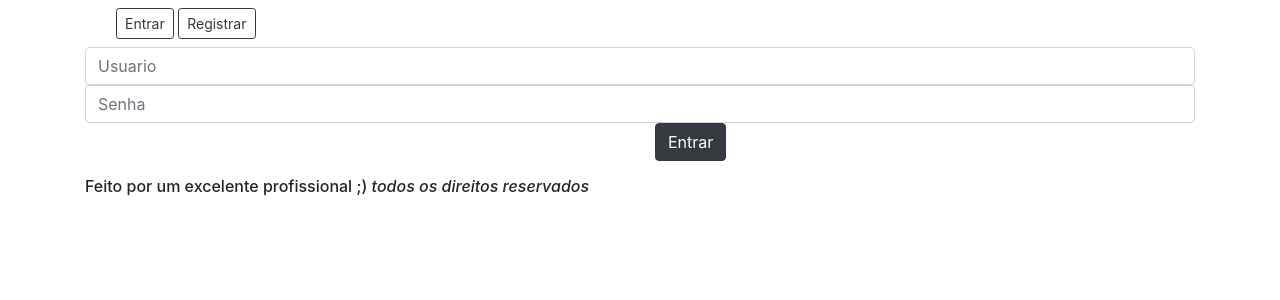
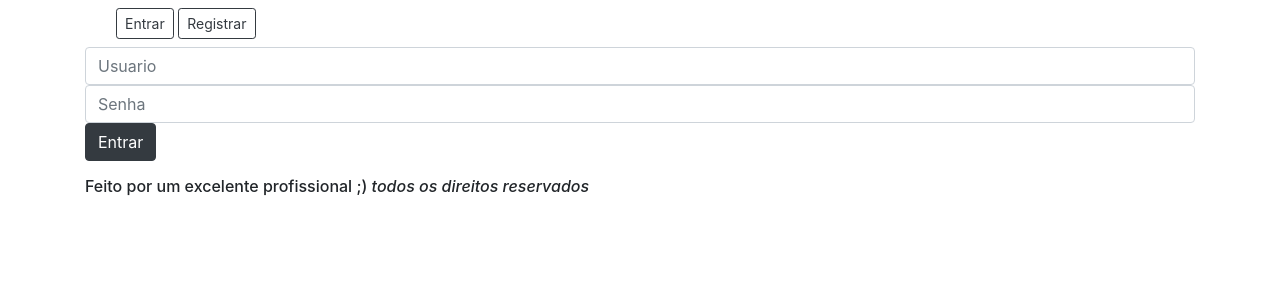
Before and after one commit to juniorjrml/SARSS, a Django app: page /login/ in a window 1280 px wide. Shown: the part 56-356 px from the top of the page. Run offline with Django 3.2, Linux system fonts and the light colour scheme; some libraries are stand-ins or nearby versions.

Commit message:
alternando o estilo da tela de login.html

```diff
--- a/core/templates/login.html
+++ b/core/templates/login.html
@@ -3,22 +3,19 @@
 
 <form action="submit" method="POST">{% csrf_token %}
 
-<div class="row g-3">
+<div class="row sm-3">
     <div class="col sm-3">
         <input type="text" name="usuario" class="form-control" placeholder="Usuario">
     </div>
 </div>
 
-<div class="row g-3">
+<div class="row sm-3">
     <div class="col sm-3">
         <input type="password" name="senha" class="form-control" placeholder="Senha">
     </div>
 </div>
 
-    <div class="row g-3">
-        <div class="col sm-3">
-
-        </div>
+    <div class="row sm-3">
         <div class="col sm-3">
             <button type="submit" class="btn btn-dark">Entrar</button>
         </div>
```
